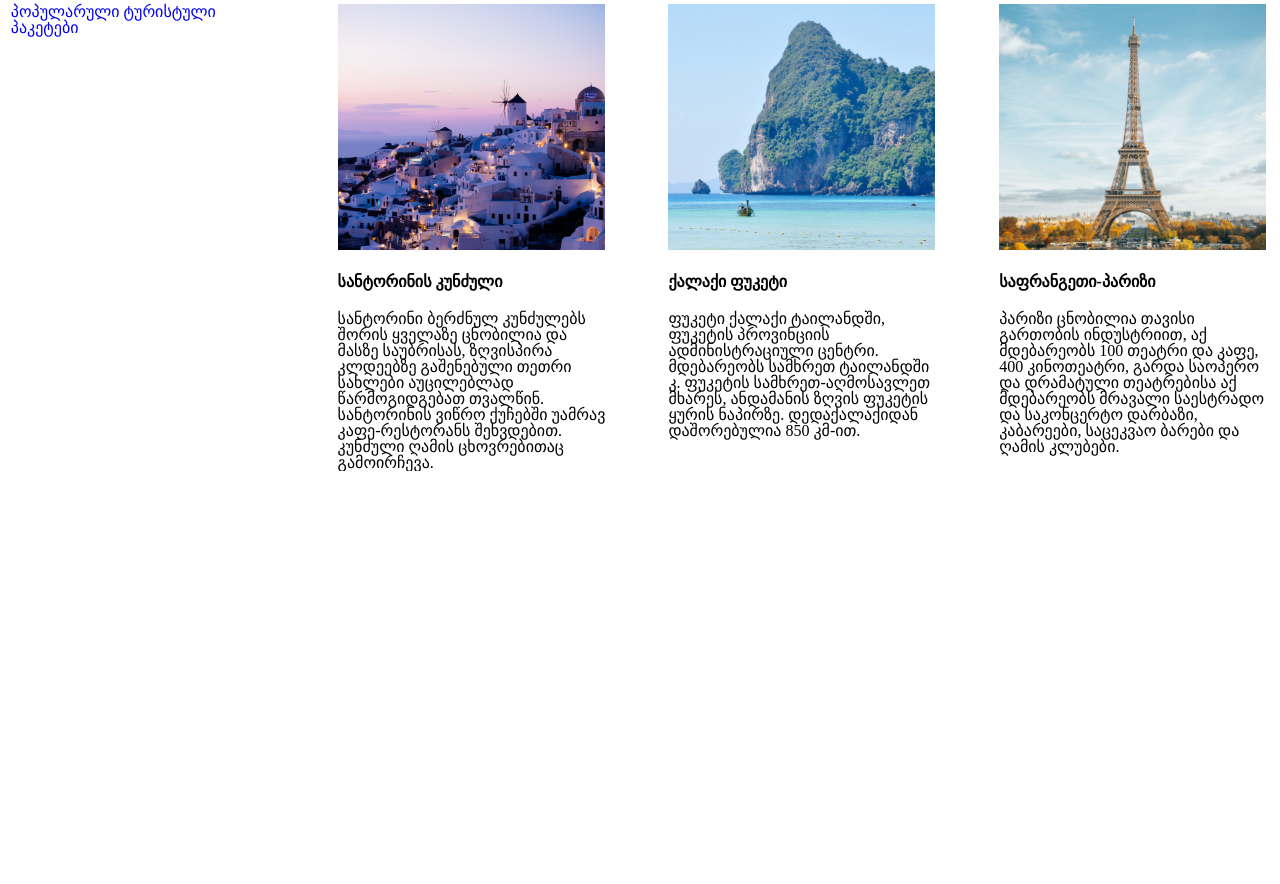
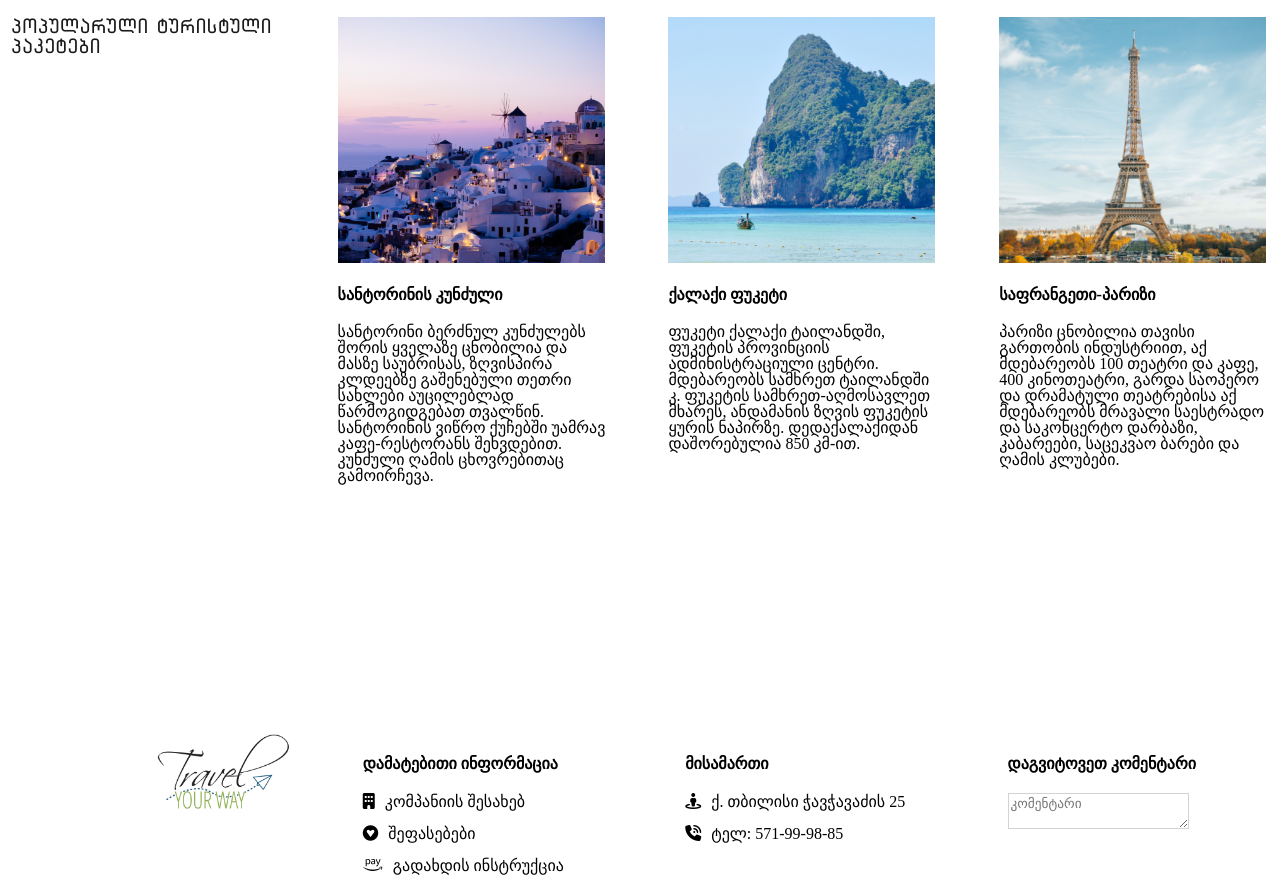
Before and after one commit to natasaghinadze/final-project, a plain HTML site: page index.html in a window 1280 px wide. Shown: the part 1014-1898 px from the top of the page. Before the commit the page ends 1485 px from the top, so only its background shows below. Drawn offline with Linux system fonts and the light colour scheme.

Commit message:
add footer, logo navigation in footer

```diff
--- a/css/style.css
+++ b/css/style.css
@@ -76,7 +76,7 @@
     max-width: 1450px;
     width: 100%;
     margin: auto;
-    margin-top: 67px;
+    margin-top: 80px;
     display: flex;
     justify-content: space-evenly;
     flex-wrap: wrap;
@@ -100,3 +100,47 @@
 .atag{
     max-width: 267px;
 }
+.atag a{
+    font-family: 'ALK Sanet';
+    color: #1A1A1B;
+    font-size: 20px;
+}
+.foot-er{
+    max-width: 100%;
+    width: 100%;
+    margin-top: 250px;
+    background-color: #ffffff;
+    display: flex;
+    justify-content: space-evenly;
+    flex-wrap: wrap;
+}
+.information1{
+    max-width: 250px;
+    width: 100%;
+    height: 150px;
+}
+.information2{
+    max-width: 250px;
+    width: 100%;
+}
+.info{
+    margin-bottom: 15px;
+}
+.info a{
+    color: black;
+}
+.comment{
+    max-width: 200px;
+    width: 100%;
+}
+textarea{
+    max-width: 280px;
+    border-color: lightgray
+}
+textarea:hover{
+    border-color: rgb(56, 92, 158);
+}
+.fas,
+.fab{
+    margin-right: 10px;
+}
--- a/index.html
+++ b/index.html
@@ -5,6 +5,7 @@
     <meta http-equiv="X-UA-Compatible" content="IE=edge">
     <meta name="viewport" content="width=device-width, initial-scale=1.0">
     <title>Travel Your Way</title>
+    <script src="https://kit.fontawesome.com/6de6aa5275.js" crossorigin="anonymous"></script>
     <link rel="stylesheet" href="css/fonts.css">
     <link rel="stylesheet" href="css/reset.css">
     <link rel="stylesheet" href="css/style.css">
@@ -88,8 +89,43 @@
         </div>
 
     </section>
-    <footer>
-
+    <footer class="foot-er">
+        <a href="index.html">
+            <img  class="logo" src="image/way logo.png" alt="logo">
+        </a>
+        <div class="information1">
+            <h4>დამატებითი ინფორმაცია</h4>
+            <nav>
+                <ul>
+                    <li class="info">
+                        <a href="#"><i class="fas fa-building"></i>კომპანიის შესახებ</a>
+                    </li>
+                    <li class="info">
+                        <a href="#"><i class="fab fa-gratipay"></i>შეფასებები</a>
+                    </li>
+                    <li class="info">
+                        <a href="#"><i class="fab fa-amazon-pay"></i>გადახდის ინსტრუქცია</a>
+                    </li>
+               </ul>
+            </nav>
+        </div>
+        <div class="information2">
+            <h4>მისამართი</h4>
+            <nav>
+                <ul>
+                    <li class="info">
+                        <a href="#"><i class="fas fa-street-view minicon"></i>ქ. თბილისი ჭავჭავაძის 25</a>
+                    </li>
+                    <li class="info">
+                        <a href="#"><i class="fas fa-phone-volume minicon"></i>ტელ: 571-99-98-85</a>
+                    </li>
+                </ul>
+            </nav>
+        </div>
+        <div class="comment">
+            <h4>დაგვიტოვეთ კომენტარი</h4>
+            <textarea name="message"  placeholder="კომენტარი"></textarea>
+        </div>
     </footer>
 </body>
 </html>
```
